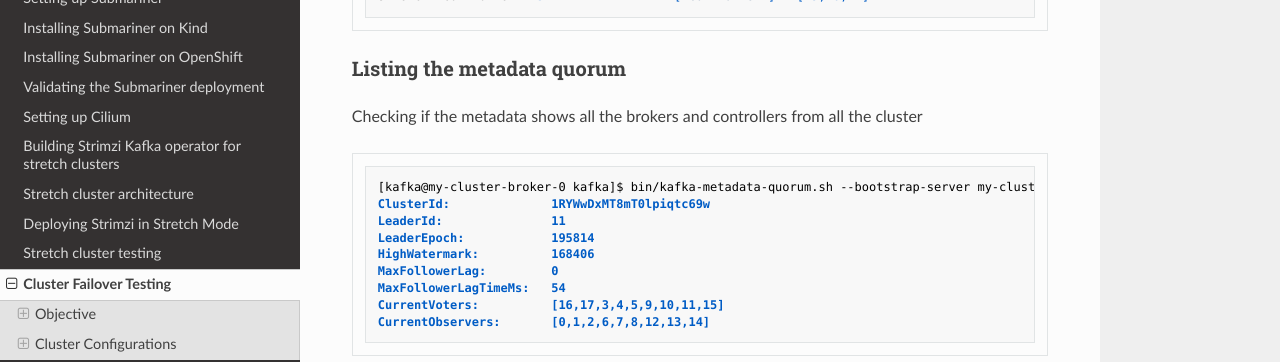
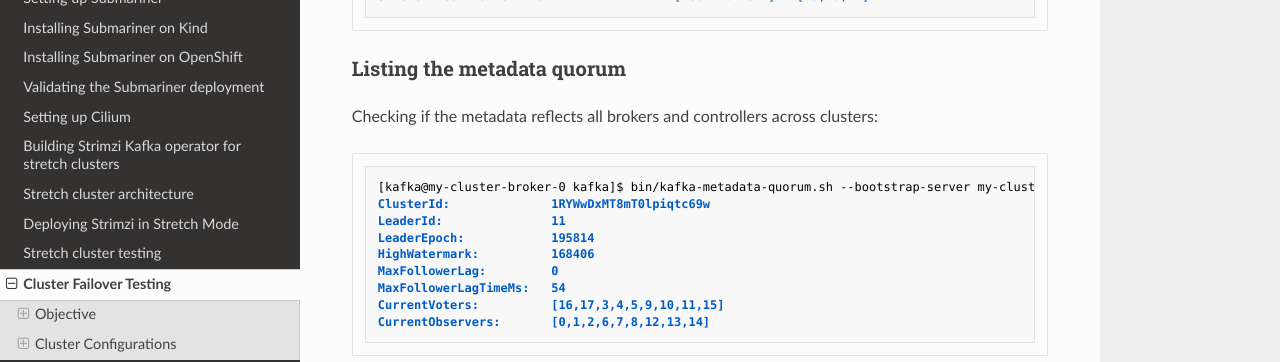
Before and after one commit to aswinayyolath/stretch-kafka-docs, an MkDocs documentation site: the page built from docs/Testing-cluster-failover.md, in a window 1280 px wide and 900 px high, scrolled down 1424 px. Shown: the part 151-513 px from the top of the window. Built offline with MkDocs 1.6.1, drawn with Linux system fonts in a browser that asks for light colours; nearby versions of some CDN libraries.

Commit message:
Update docs/Testing-cluster-failover.md
Co-authored-by: Aswin A <55191821+aswinayyolath@users.noreply.github.com>

````diff
--- a/docs/Testing-cluster-failover.md
+++ b/docs/Testing-cluster-failover.md
@@ -64,7 +64,7 @@
 ```
 
 ### Listing the metadata quorum
-Checking if the metadata shows all the brokers and controllers from all the cluster
+Checking if the metadata reflects all brokers and controllers across clusters:
 ```bash
 [kafka@my-cluster-broker-0 kafka]$ bin/kafka-metadata-quorum.sh --bootstrap-server my-cluster-kafka-bootstrap.strimzi.svc:9092 describe --status
 ClusterId:              1RYWwDxMT8mT0lpiqtc69w
````
